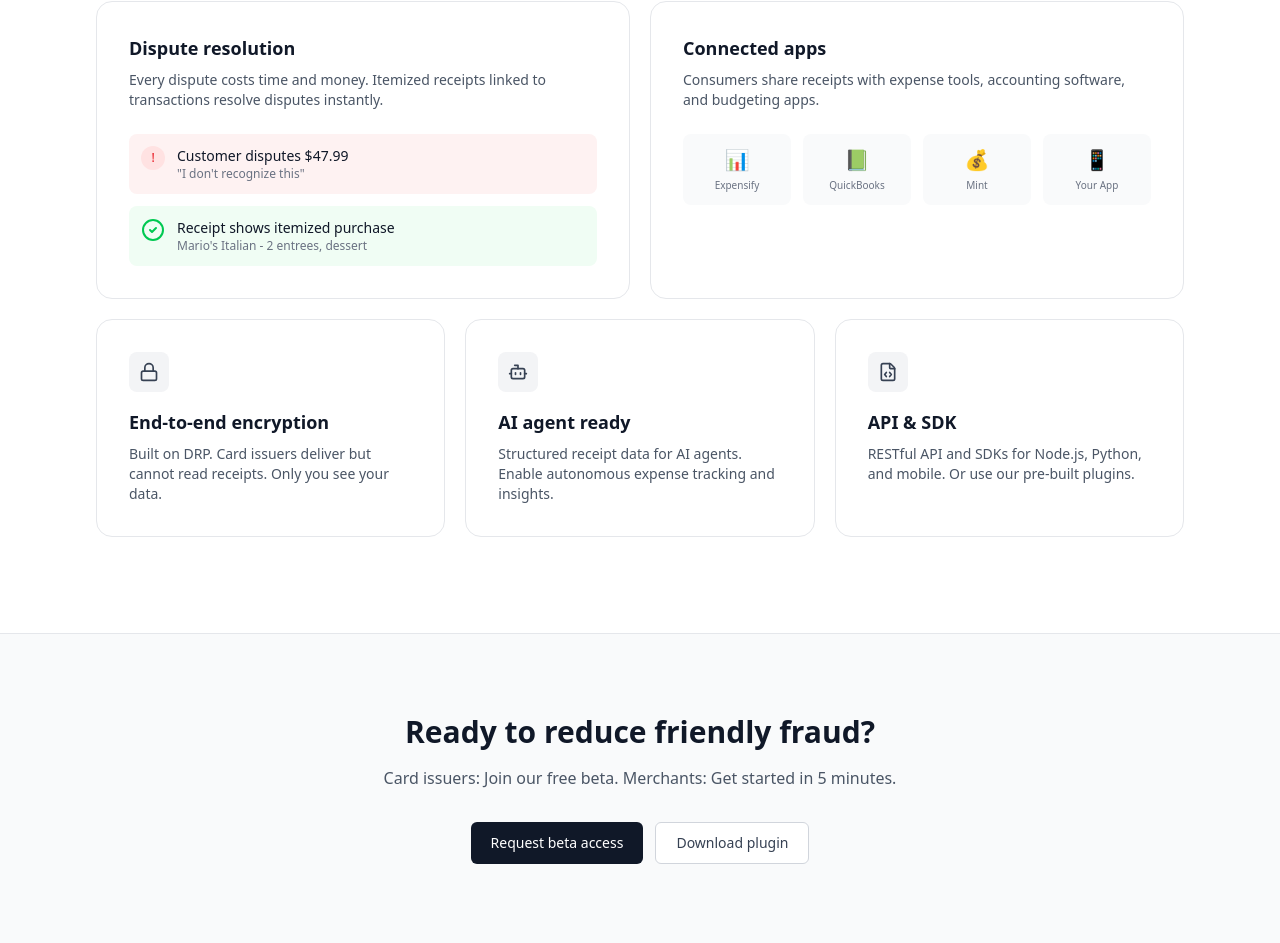
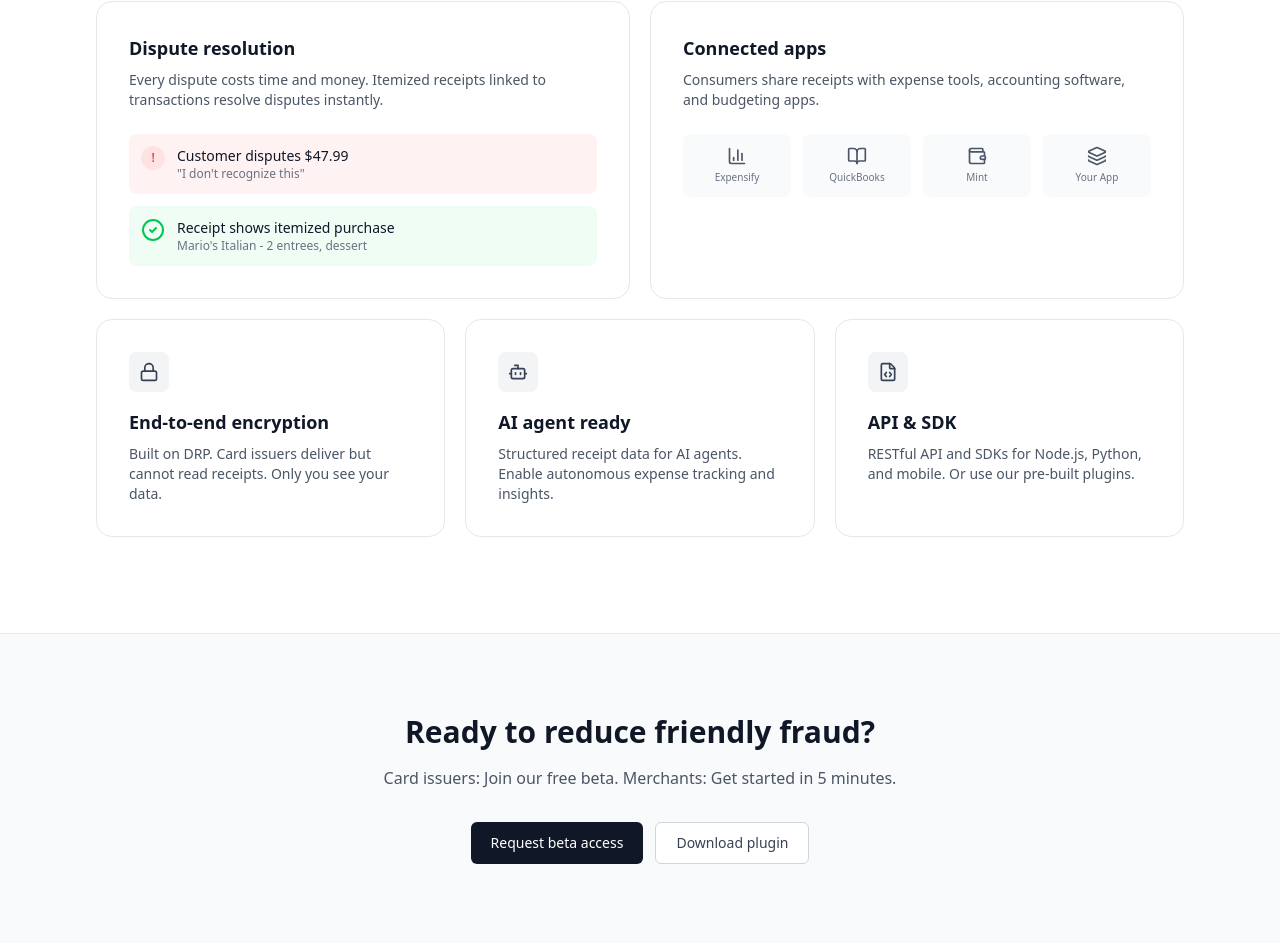
Before and after one commit to tjccapital/vero-site, a Next.js app: page /product in a window 1280 px wide. Shown: the part 1139-2082 px from the top of the page. Built offline with nearby package versions, Linux system fonts and the light colour scheme.

Commit message:
Replace emojis with Lucide icons for clean professional look
- Remove emoji icons from Connected Apps section on product page
- Use BarChart3, BookOpen, Wallet, Layers icons instead

```diff
--- a/app/product/page.tsx
+++ b/app/product/page.tsx
@@ -13,6 +13,10 @@ import {
   Link2,
   Bot,
   FileCode,
+  BarChart3,
+  BookOpen,
+  Wallet,
+  Layers,
 } from "lucide-react";
 
 export default function ProductPage() {
@@ -230,19 +234,19 @@ export default function ProductPage() {
                 </p>
                 <div className="grid grid-cols-4 gap-3">
                   <div className="bg-gray-50 rounded-lg p-3 text-center">
-                    <div className="text-xl mb-1">📊</div>
+                    <BarChart3 className="w-5 h-5 text-gray-600 mx-auto mb-1" />
                     <p className="text-[10px] text-gray-500">Expensify</p>
                   </div>
                   <div className="bg-gray-50 rounded-lg p-3 text-center">
-                    <div className="text-xl mb-1">📗</div>
+                    <BookOpen className="w-5 h-5 text-gray-600 mx-auto mb-1" />
                     <p className="text-[10px] text-gray-500">QuickBooks</p>
                   </div>
                   <div className="bg-gray-50 rounded-lg p-3 text-center">
-                    <div className="text-xl mb-1">💰</div>
+                    <Wallet className="w-5 h-5 text-gray-600 mx-auto mb-1" />
                     <p className="text-[10px] text-gray-500">Mint</p>
                   </div>
                   <div className="bg-gray-50 rounded-lg p-3 text-center">
-                    <div className="text-xl mb-1">📱</div>
+                    <Layers className="w-5 h-5 text-gray-600 mx-auto mb-1" />
                     <p className="text-[10px] text-gray-500">Your App</p>
                   </div>
                 </div>
```
